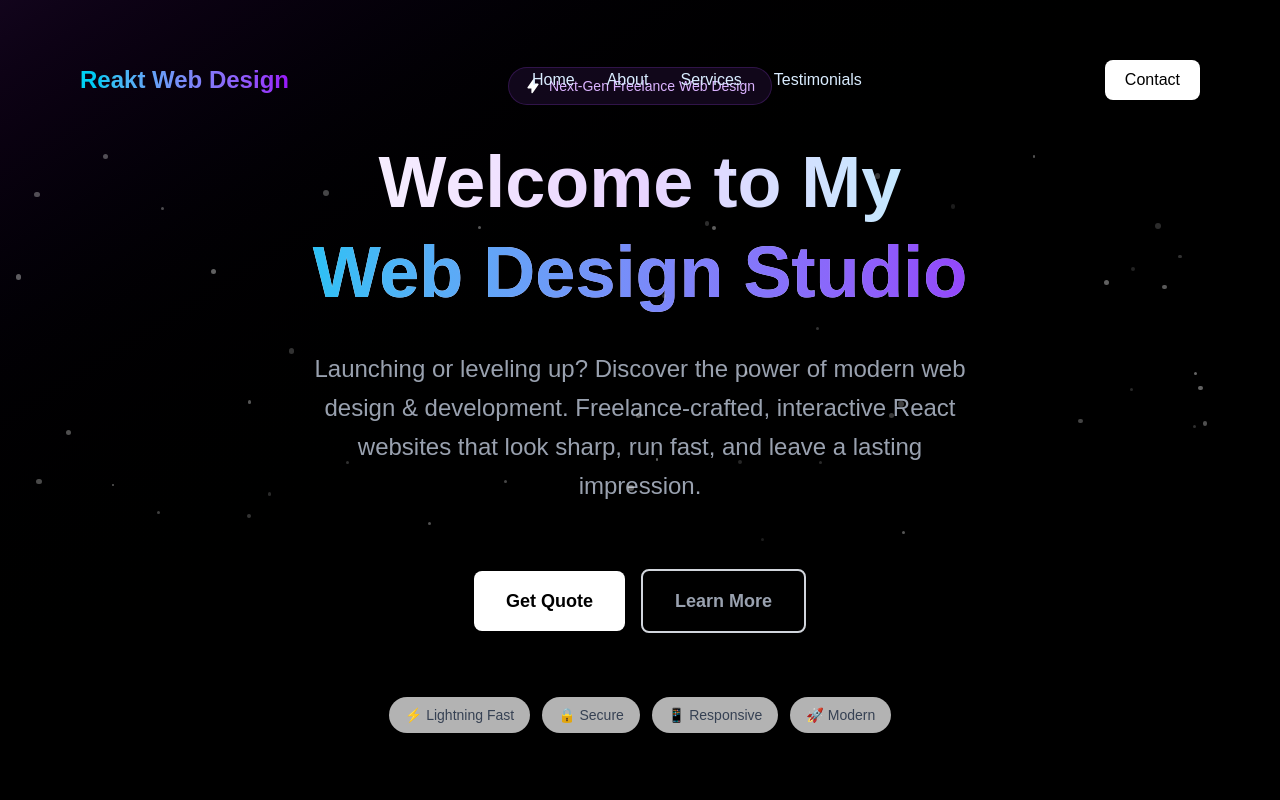
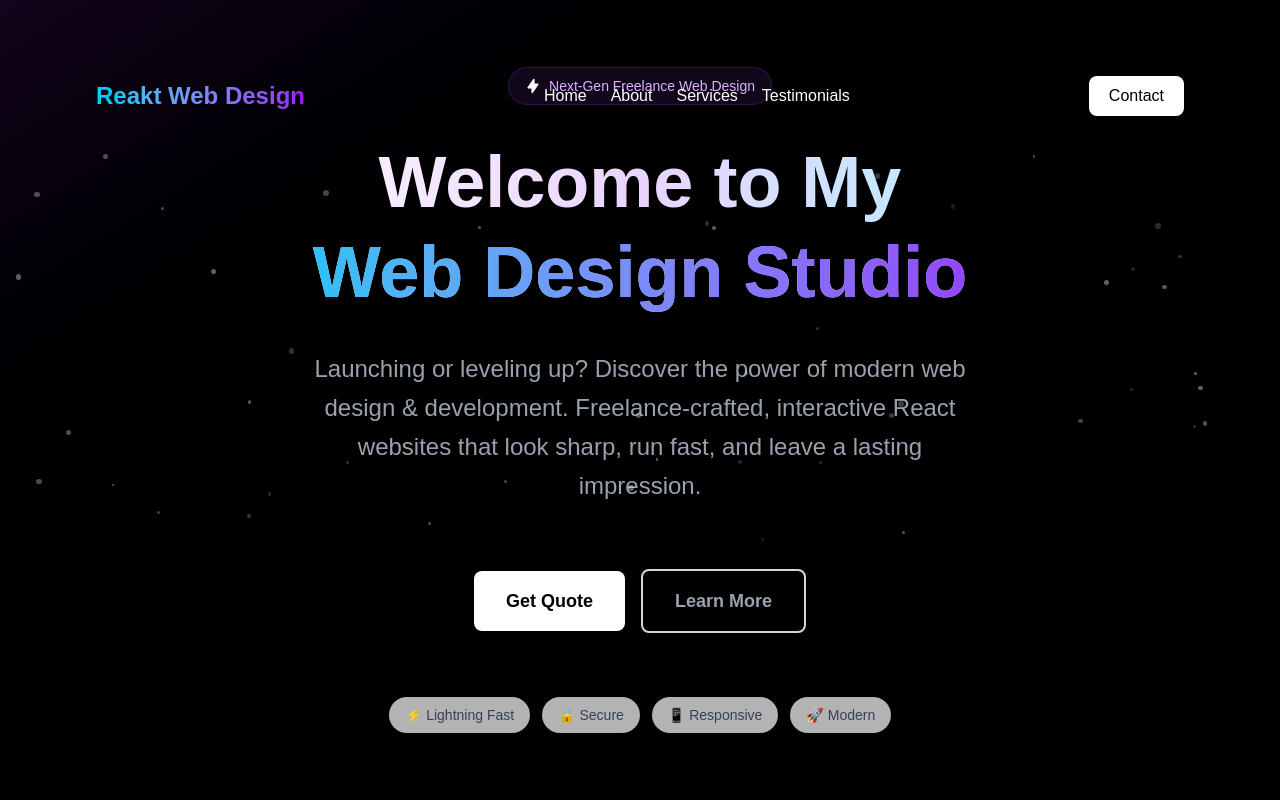
Before and after one commit to Dezmondo7/KreativeWeb3D, a React (Vite) app: page / in a window 1280 px wide. Shown: the top 800 px of the page. Built offline with nearby package versions, Linux system fonts and the light colour scheme; no server answers; a web font is replaced by a local one.

Commit message:
finally got the responsive layout and navbar looking tidy. Just need to connect the links on the dropdown menu and style

```diff
--- a/src/components/NavBar.jsx
+++ b/src/components/NavBar.jsx
@@ -1,10 +1,17 @@
 import React from 'react'
 import { navLinks } from '../constants/index.js'
 import { useEffect, useState } from 'react'
+import { HiMenu } from "react-icons/hi";
+import { IoClose } from "react-icons/io5";
 
 const NavBar = () => {
     //Track user scrolling
     const [scrolled, setScrolled] = useState(false)
+
+    const [isOpen, setIsOpen] = useState(false)
+    const toggleMenu = () => {
+        setIsOpen(!isOpen)
+    }
 
     useEffect(() => {
         const handleScroll = () => {
@@ -21,38 +28,76 @@ const NavBar = () => {
 
     return (
         <header className={`navbar ${scrolled ? 'scrolled' : 'not-scrolled'}`}>
-            <div className="inner">
-                {/* } <a className="logo " href="#hero">
-                Reakt Web | RKT
-                </a> */}
 
+            <nav className="">
+
+                <div className=" mx-auto p-4 flex items-center justify-between">
                     <span className="logo cursor-pointer font-bold bg-gradient-to-r from-cyan-400 to-purple-600 bg-clip-text text-transparent">
                         Reakt Web Design
                     </span>
 
-                <nav className="desktop">
-                    <ul>
+                  {/*}  {!isOpen && (
+                        <div onClick={toggleMenu} className="cursor-pointer md:hidden">
+                            <HiMenu size={30} />
+                        </div>)} */}
+
+                    <div className="">
+                        <ul className=" hidden lg:flex items-center gap-4 flex justify-content space-between items-center">
                             {navLinks.map(({ link, name }) => (
-                            <li key={name} className="group">
-                                <a href={link} >
-
+                                <li key={name} className="group relative">
+                                    <a href={link} className="relative inline-block px-1">
                                         <span>{name}</span>
-                                    <span className="underline" />
+                                        <span className="absolute left-0 -bottom-0.5 h-0.5 w-0 bg-white transition-all duration-300 group-hover:w-full" />
                                     </a>
                                 </li>
                             ))}
                         </ul>
+                    </div>
 
-                </nav>
-
-                <a href="#contact" className="contact-btn group">
+                    {/* Right - contact Button & Burger Menu */}
+                    <div className="flex items-center gap-4">
+                        <a href="#contact" className="contact-btn group hidden md:flex">
                             <div className="inner">
                                 <span>Contact</span>
                             </div>
                         </a>
+
+                        {/* Burger Menu - appears on small screens only */}
+                        {!isOpen && (
+                            <div onClick={toggleMenu} className="cursor-pointer md:hidden">
+                                <HiMenu size={30} />
+                            </div>
+                        )}
+                        {isOpen && (
+                            <div onClick={toggleMenu} className="cursor-pointer md:hidden z-20">
+                                <IoClose size={30} />
+                            </div>
+                        )}
+
+                        {/* Dropdown menu */}
+                        {isOpen ? (
+                            <div className=" bg-gray-800 flex overflow-y-hidden fixed z-10 top-0 left-0 w-screen min-h-screen justify-center items-center flex-col gap-10 duration-300 ease-in">
+                            <a href="#">Home</a>
+                             <a href="#">About</a>
+                              <a href="#">Services</a>
+                               <a href="#">Contact</a>
                         </div>
 
-        </header>
+                        ) : (
+                            <div className="overflow-y-hidden fixed z-10 top-0 left-[-150%] w-screen min-h-screen justify-center items-center flex-col gap-10 duration-300 ease-in"></div>
+                        )}
+
+
+
+
+                    </div>
+                </div>
+            </nav>
+
+
+
+
+        </header >
     )
 }
 
```
Also changed, not shown: src/assets/letter-r-g435DEIO.png (added). Lines whose indentation alone changed are shown as unchanged.
